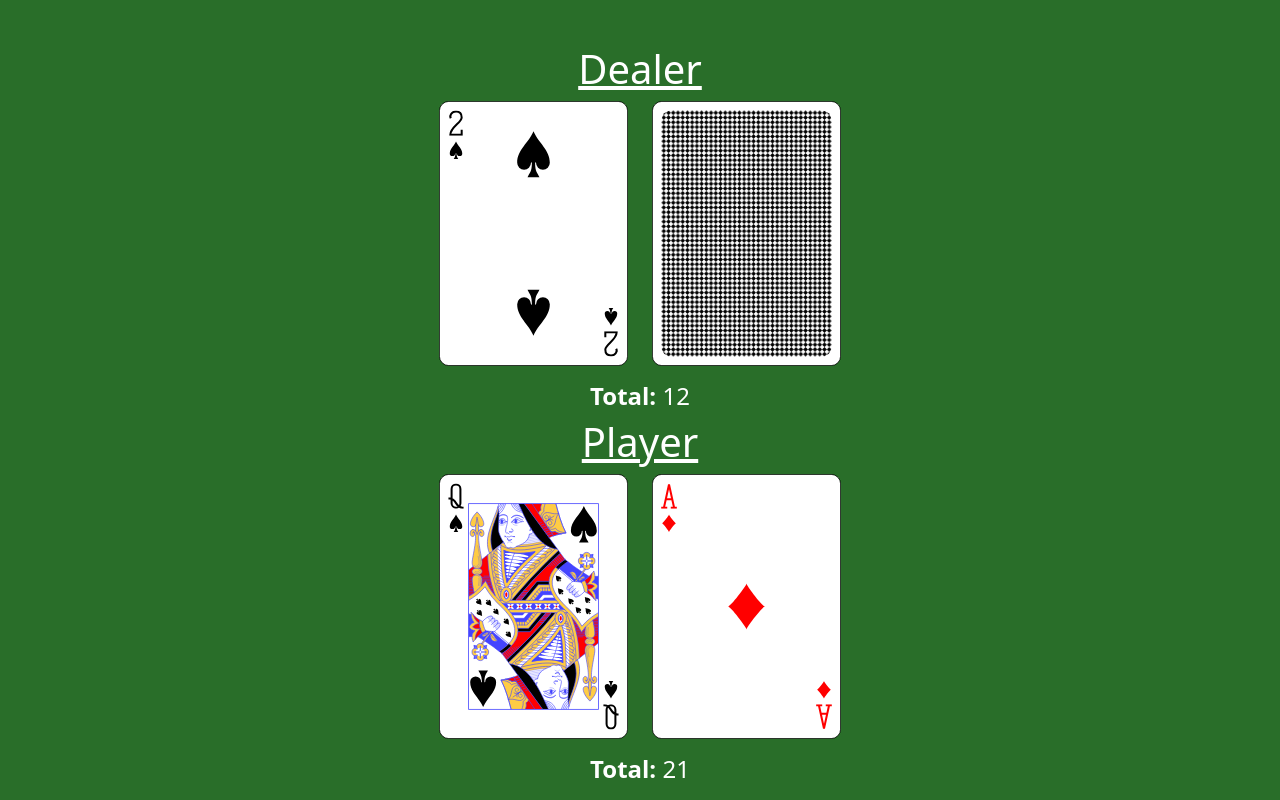
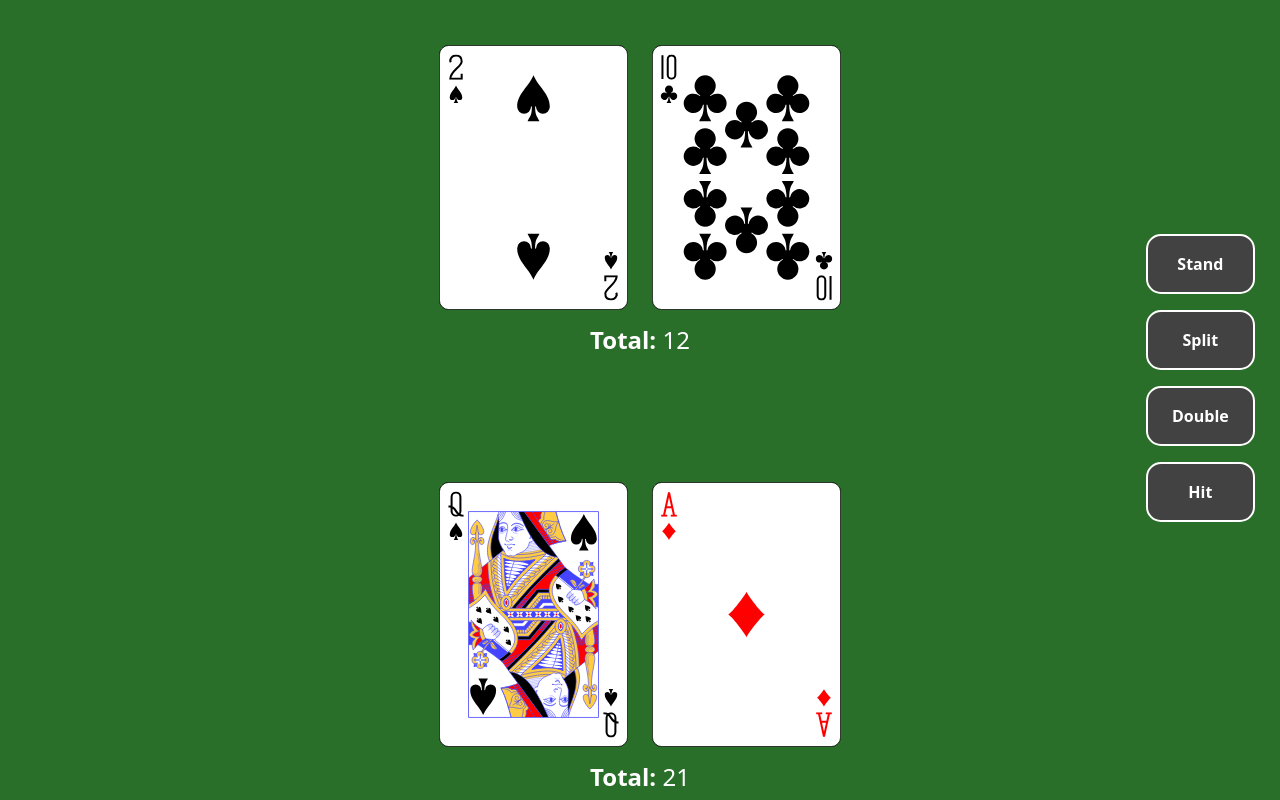
Before and after one commit to jmasone15/blackjack-v2, a website built with Vite: page index.html in a window 1280 px wide. Shown: the part 62-862 px from the top of the page. Built offline with nearby package versions, Linux system fonts and the light colour scheme.

Commit message:
Added hit and stand button events

```diff
--- a/index.html
+++ b/index.html
@@ -25,7 +25,6 @@
     <!-- Dealer Section -->
     <div class="row">
       <div class="container">
-        <h1><u>Dealer</u></h1>
         <div id="dealer-cards" class="row justify-content-center">
         </div>
         <div class="row mt-3">
@@ -33,10 +32,13 @@
         </div>
       </div>
     </div>
+
+    <!-- Spacer -->
+    <div class="spacer"></div>
+
     <!-- User Section -->
     <div class="row">
       <div class="container">
-        <h1><u>Player</u></h1>
         <div id="user-cards" class="row justify-content-center">
         </div>
         <div class="row mt-3">
@@ -45,6 +47,14 @@
       </div>
     </div>
   </main>
+
+  <!-- Buttons -->
+  <aside id="buttons">
+    <button type="button" id="stand" role="button" class="disabled">Stand</button>
+    <button type="button" id="split" class="disabled">Split</button>
+    <button type="button" id="double" role="button" class="disabled">Double</button>
+    <button type="button" id="hit" class="disabled">Hit</button>
+  </aside>
 
 
   <script type="module" src="/src/main.ts"></script>
--- /dev/null
+++ b/src/classes/Button.ts
@@ -0,0 +1,19 @@
+export class GameButton {
+	element: HTMLButtonElement;
+
+	constructor(id: string) {
+		this.element = <HTMLButtonElement>document.getElementById(id);
+	}
+
+	get active(): boolean {
+		return this.element.getAttribute('class') !== 'disabled';
+	}
+
+	turnOnButton() {
+		this.element.setAttribute('class', 'fancy-button');
+	}
+
+	turnOffButton() {
+		this.element.setAttribute('class', 'disabled');
+	}
+}
--- a/src/classes/Card.ts
+++ b/src/classes/Card.ts
@@ -14,10 +14,7 @@ export class Card {
 	createHTMLElement(): HTMLImageElement {
 		this.cardImg.setAttribute('src', this.generateCardSrc());
 		this.cardImg.setAttribute('id', this.id);
-		this.cardImg.setAttribute(
-			'class',
-			'playing-card col-5 col-sm-4 col-md-3 col-xl-2'
-		);
+		this.cardImg.setAttribute('class', 'playing-card col-4 col-md-3 col-xl-2');
 
 		return this.cardImg;
 	}
--- a/src/classes/Game.ts
+++ b/src/classes/Game.ts
@@ -1,5 +1,6 @@
 import { Card } from './Card';
 import { Player } from './Player';
+import { GameButton } from './Button';
 import { delay } from '../utils/delay';
 
 export class Game {
@@ -7,6 +8,7 @@ export class Game {
 	playingCards: Card[] = [];
 	roundCount: number = 0;
 	cardIdx: number = 0;
+	userAction: boolean = false;
 
 	// Players
 	user: Player = new Player();
@@ -17,6 +19,39 @@ export class Game {
 	suits: string[] = ['H', 'D', 'C', 'S'];
 	cards: number[] = [2, 3, 4, 5, 6, 7, 8, 9, 10, 11, 12, 13, 14];
 
+	// UI Variables
+	buttonsDiv = <HTMLDivElement>document.getElementById('buttons');
+	standBtn = new GameButton('stand');
+	splitBtn = new GameButton('split');
+	doubleBtn = new GameButton('double');
+	hitBtn = new GameButton('hit');
+
+	constructor() {
+		// Event Listeners
+		this.hitBtn.element.addEventListener('click', async () => {
+			if (!this.userAction || !this.hitBtn.active) {
+				return;
+			}
+
+			await this.user.deal(this.playingCards[this.cardIdx]);
+			this.cardIdx++;
+
+			if (this.user.total > 20) {
+				this.endUserTurn();
+			}
+
+			return;
+		});
+
+		this.standBtn.element.addEventListener('click', () => {
+			if (!this.userAction || !this.standBtn.active) {
+				return;
+			}
+
+			return this.endUserTurn();
+		});
+	}
+
 	async init() {
 		this.roundCount++;
 
@@ -26,19 +61,35 @@ export class Game {
 
 		// Deal Initial Cards
 		for (let i = 0; i < 4; i++) {
+			// Delay between deals
+			await delay(500);
+
 			if (i % 2 == 0) {
 				await this.user.deal(this.playingCards[i]);
 			} else {
 				await this.dealer.deal(this.playingCards[i], i !== 3);
 			}
 
-			// Increment cardIdx and Delay between deals
+			// Increment cardIdx
 			this.cardIdx++;
-			await delay(500);
 		}
+
+		await delay(500);
+
+		// Initial end of game checks
+		if (this.user.total == 21 || this.dealer.total == 21) {
+			this.endUserTurn();
+			return;
+		}
+
+		this.userAction = true;
+
+		// Handle Action Buttons
+		this.hitBtn.turnOnButton();
+		this.standBtn.turnOnButton();
 	}
 
-	// Testing
+	// For Testing
 	setDefaultStartingCards() {
 		const startingCards = [new Card('H', 14)];
 
@@ -74,4 +125,39 @@ export class Game {
 			this.playingCards[i].id = i;
 		}
 	}
+
+	endUserTurn() {
+		this.userAction = false;
+
+		// Handle Buttons
+		this.standBtn.turnOffButton();
+		this.splitBtn.turnOffButton();
+		this.doubleBtn.turnOffButton();
+		this.hitBtn.turnOffButton();
+
+		return this.dealerTurn();
+	}
+
+	async dealerTurn() {
+		this.dealer.hand[1].flipCard();
+		this.dealer.hideTotal = false;
+		this.dealer.calculateHandTotal();
+
+		await delay(500);
+
+		if (this.user.total > 21) {
+			return;
+		}
+
+		while (this.dealer.total < 17) {
+			await this.dealer.deal(this.playingCards[this.cardIdx]);
+			this.cardIdx++;
+		}
+
+		return this.endGame();
+	}
+
+	endGame() {
+		// ...
+	}
 }
--- a/src/classes/Player.ts
+++ b/src/classes/Player.ts
@@ -8,10 +8,12 @@ export class Player {
 	scoreDiv: HTMLDivElement;
 	total: number = 0;
 	aceCount: number = 0;
+	hideTotal: boolean = false;
 
 	constructor(isDealer?: boolean) {
 		if (isDealer) {
 			this.identifier = 'dealer';
+			this.hideTotal = true;
 		}
 
 		this.cardDiv = <HTMLDivElement>(
@@ -38,11 +40,18 @@ export class Player {
 		}
 
 		this.calculateHandTotal();
+		await delay(250);
 	}
 
 	calculateHandTotal() {
 		this.total = 0;
 		let totalString = '';
+
+		// Handle faceDown cards.
+		if (this.hideTotal) {
+			this.scoreDiv.innerHTML = '<b>Total:</b> ???';
+			return;
+		}
 
 		// Initial Total
 		this.hand.forEach((card) => {
@@ -60,7 +69,7 @@ export class Player {
 		});
 
 		// Handle Aces
-		if (this.aceCount > 0 && this.aceCount + 10 <= 21) {
+		if (this.aceCount > 0 && this.total + 10 < 22) {
 			if (this.total + 10 == 21) {
 				this.total = 21;
 			} else {
--- a/src/style.css
+++ b/src/style.css
@@ -1,8 +1,107 @@
 body {
   background-color: rgb(41, 110, 41);
+  overflow-x: hidden;
 }
 
 .playing-card {
-  max-width: 280px;
-  max-height: 360px;
+  max-width: 240px;
+  max-height: 320px;
 }
+
+.spacer {
+  height: 15vh;
+  width: 100vw;
+}
+
+aside {
+  display: flex;
+  flex-direction: column;
+  height: auto;
+  position: fixed;
+  top: 37vh;
+  right: 0;
+  margin-right: 2vw;
+}
+
+#stand {
+  background-color: #e71d36;
+}
+#split {
+  background-color: #f7b801;
+}
+#double {
+  background-color: #00509d;
+}
+#hit {
+  background-color: #098a0d;
+}
+
+.disabled {
+  appearance: none;
+  background-color: #424242 !important;
+  border: 2px solid #FFFFFF;
+  border-radius: 15px;
+  box-sizing: border-box;
+  color: #FFFFFF;
+  cursor: auto !important;
+  display: inline-block;
+  font-size: 16px;
+  font-weight: 600;
+  line-height: normal;
+  margin: 0;
+  margin-bottom: 2vh;
+  min-height: 60px;
+  min-width: 0;
+  outline: none;
+  padding: 16px 24px;
+  text-align: center;
+  text-decoration: none;
+  /* transition: all 300ms cubic-bezier(.23, 1, 0.32, 1); */
+  user-select: none;
+  -webkit-user-select: none;
+  touch-action: manipulation;
+  width: 100%;
+  will-change: transform;
+}
+
+.fancy-button {
+  appearance: none;
+  background-color: #000000;
+  border: 2px solid #FFFFFF;
+  border-radius: 15px;
+  box-sizing: border-box;
+  color: #FFFFFF;
+  cursor: pointer;
+  display: inline-block;
+  font-size: 16px;
+  font-weight: 600;
+  line-height: normal;
+  margin: 0;
+  margin-bottom: 2vh;
+  min-height: 60px;
+  min-width: 0;
+  outline: none;
+  padding: 16px 24px;
+  text-align: center;
+  text-decoration: none;
+  transition: all 300ms cubic-bezier(.23, 1, 0.32, 1);
+  user-select: none;
+  -webkit-user-select: none;
+  touch-action: manipulation;
+  width: 100%;
+  will-change: transform;
+}
+
+.fancy-button:disabled {
+  pointer-events: none;
+}
+
+.fancy-button:hover {
+  box-shadow: rgba(0, 0, 0, 0.25) 0 8px 15px;
+  transform: translateY(-2px);
+}
+
+.fancy-button:active {
+  box-shadow: none;
+  transform: translateY(0);
+}
```
